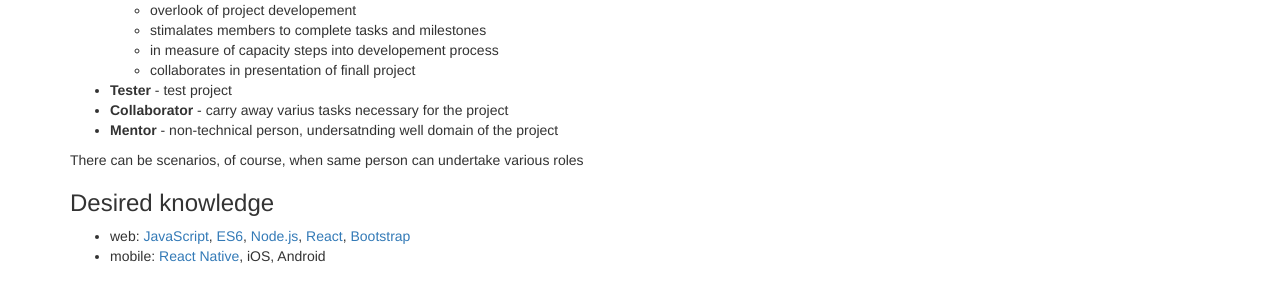
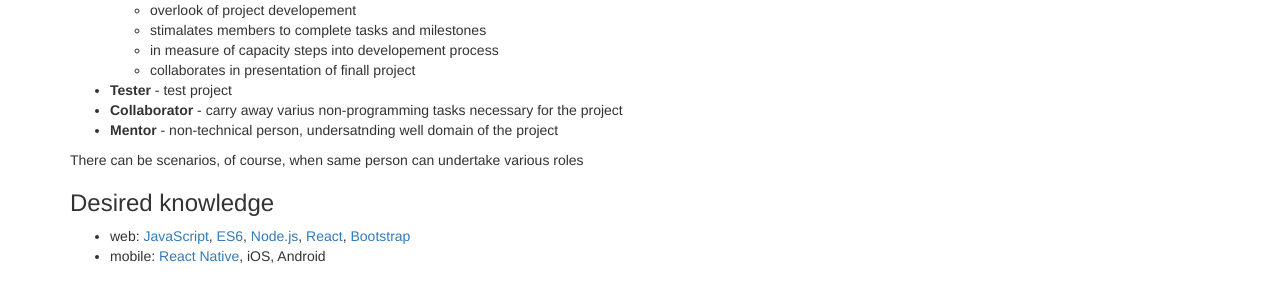
Before and after one commit to ShangShungFoundation/1st_merigar_hackathon, a Jekyll site: the page built from index.md, in a window 1280 px wide. Shown: the part 713-1001 px from the top of the page. Built offline with Jekyll 4.4.1, drawn with Linux system fonts in a browser that asks for light colours; some web fonts are replaced; our own code applies the rules of GitHub Pages for plain Markdown files.

Commit message:
Update index.md

```diff
--- a/index.md
+++ b/index.md
@@ -40,7 +40,7 @@ All projects will be hosted on github. Check each of them for more info:
   - in measure of capacity steps into developement process
   - collaborates in presentation of finall project
 - **Tester** - test project
-- **Collaborator** - carry away varius tasks necessary for the project
+- **Collaborator** - carry away varius non-programming tasks necessary for the project
 - **Mentor** - non-technical person, undersatnding well domain of the project
 
 There can be scenarios, of course, when same person can undertake various roles
```
